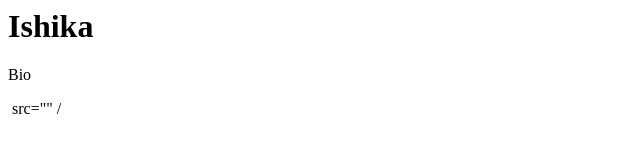
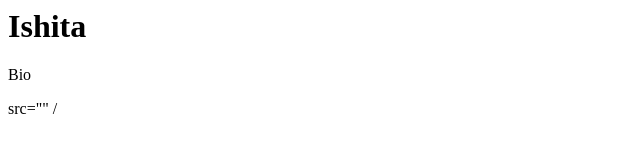
Before and after one commit to sa109384-cpu/Ishita-website, a plain HTML site: page Index.?/Index.html in a window 1280 px wide. Shown: the full height of the page, 0-640 px from the left. Drawn offline with Linux system fonts and the light colour scheme.

Commit message:
Update name from Ishika to Ishita in Index.html

```diff
--- a/Index.?/Index.html
+++ b/Index.?/Index.html
@@ -3,8 +3,8 @@
 
 </head>
 <body>
-  <h1> Ishika </h1>
+  <h1> Ishita </h1>
   <p> Bio </p>
-  <img> src=""
+  <https://www.google.com/url?sa=i&url=https%3A%2F%2Funiverse.roboflow.com%2Fanhoang-tmnlg%2Fturtle-cndx4&psig=AOvVaw0KdLnwRno3hn-kBuiRIR5I&ust=1762454697732000&source=images&cd=vfe&opi=89978449&ved=0CBkQjhxqFwoTCOCX48nV25ADFQAAAAAdAAAAABAE> src=""
 /</body>
 </html>
```
